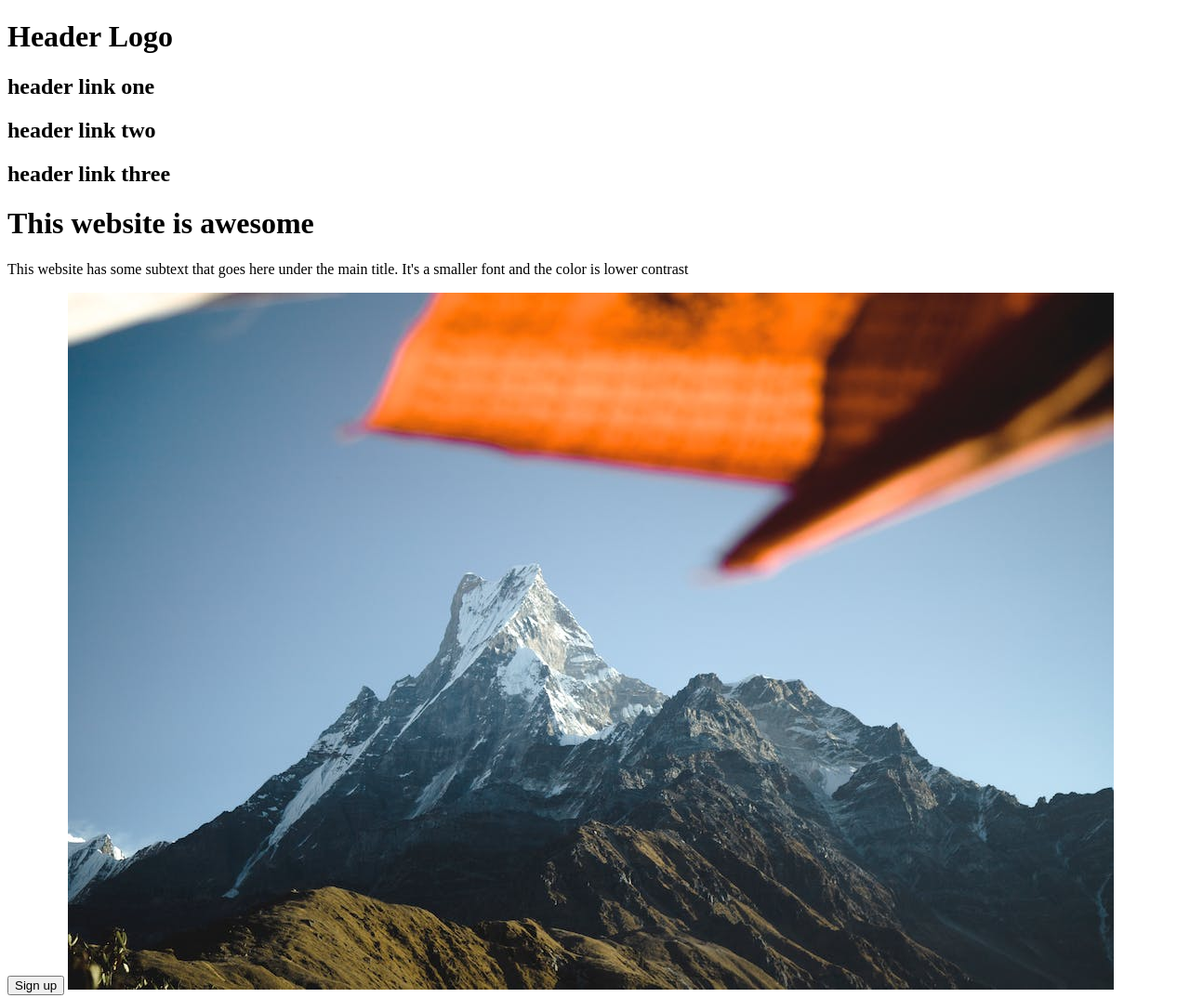
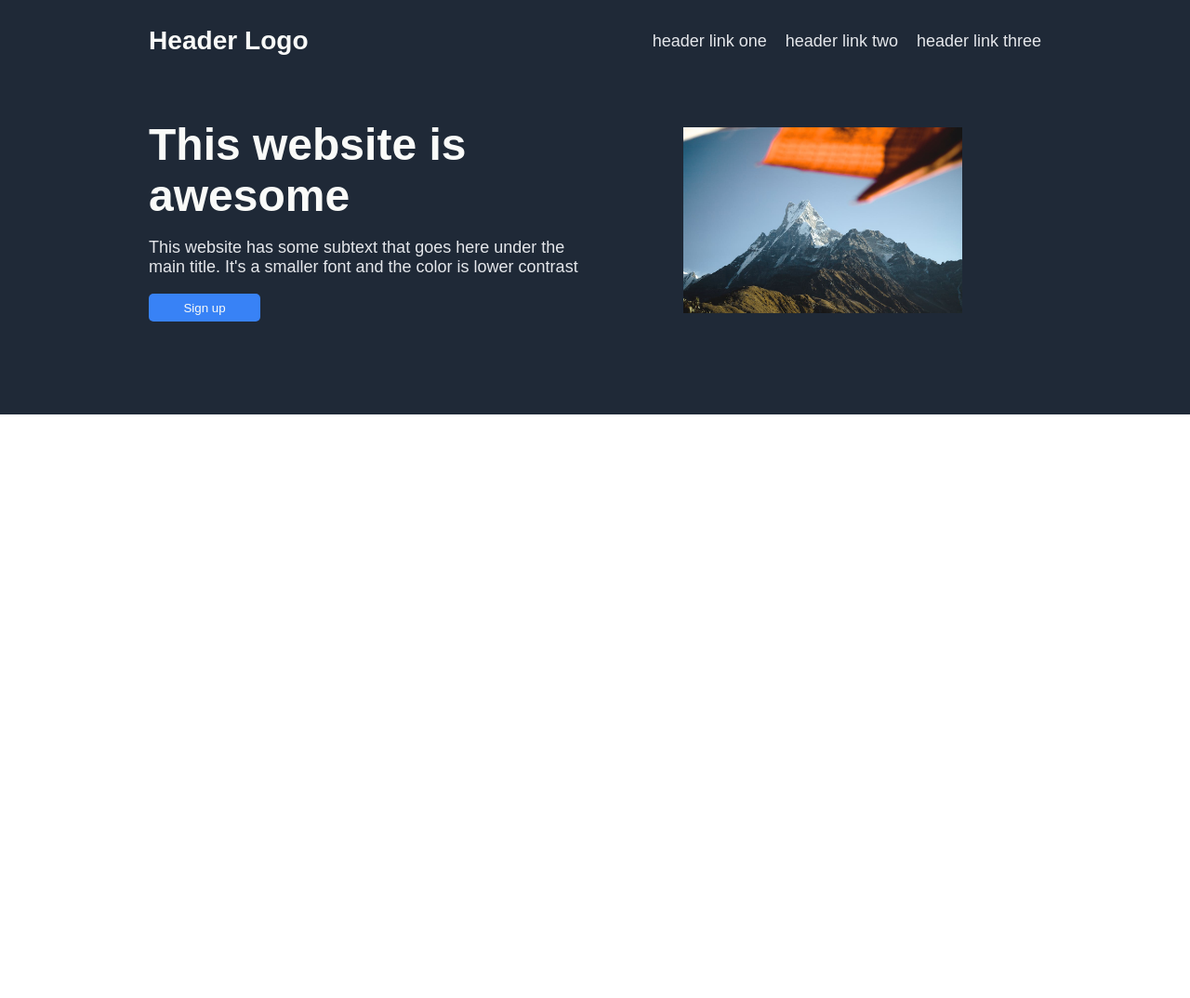
Before and after one commit to Robert-Anderson-dev/landing-page, a plain HTML site: page index.html in a window 1280 px wide. Shown: the whole page at 93% size. After the commit the page ends 800 px from the top, so only its background shows below. Drawn offline with Linux system fonts and the light colour scheme.

Commit message:
finished top panel, split content evenly across row

```diff
--- a/index.html
+++ b/index.html
@@ -5,19 +5,28 @@
     <meta http-equiv="X-UA-Compatible" content="IE=edge">
     <meta name="viewport" content="width=device-width, initial-scale=1.0">
     <title>Landing Page</title>
+    <link rel="stylesheet" href="style.css">
 </head>
 <body>
-    <div class="header">
-        <h1>Header Logo</h1>
-        <h2>header link one</h2>
-        <h2>header link two</h2>
-        <h2>header link three</h2>
-    </div>
     <div class="top-panel">
-        <h1>This website is awesome</h1>
-        <p>This website has some subtext that goes here under the main title. It's a smaller font and the color is lower contrast</p>
-        <button>Sign up</button>
-        <img src="mountain.jpeg">
-    </div>
+        <div class="header">
+            <h3 class="logo">Header Logo</h3>
+            <ul class="header-links">
+                <li>header link one</li>
+                <li>header link two</li>
+                <li>header link three</li>
+            </ul>
+        </div>
+        <div class="lower-top-panel">
+            <div class="top-left">
+                <div class="hero-text">This website is awesome</div>
+                <p class="hero-secondary-text">This website has some subtext that goes here under the main title. It's a smaller font and the color is lower contrast</p>
+                <button>Sign up</button>
+            </div>
+            <div class="top-right">
+                <img src="mountain.jpeg" height="200" width="auto">
+            </div>
+        </div>
+        </div>
 </body>
 </html>
--- a/style.css
+++ b/style.css
@@ -0,0 +1,80 @@
+body {
+    margin: 0;
+    font-family: Arial, Helvetica, sans-serif;
+}
+
+.hero-text {
+    font-size: 48px;
+    font-weight: 800;
+    color: #F9FAF8;
+    border: 0px;
+}
+
+.hero-secondary-text {
+    font-size: 18px;
+    color: #E5E7EB;
+}
+
+
+.top-panel {
+    color: #f9faf8;
+    background: #1f2937;
+    padding-left: 160px;
+    padding-right: 160px;
+    padding-bottom: 100px;
+    display: flex;
+    flex-direction: column;
+
+}
+
+.lower-top-panel {
+    display: flex;
+    flex-direction: row;
+    flex: 1;
+    align-items: center;
+    gap: 20px;
+
+}
+
+.top-left {
+    flex: 1;
+}
+
+.top-right {
+    display: flex;
+    flex: 1;
+    justify-content: center;
+    align-items: center;
+}
+
+.header {
+    display: flex;
+    flex-direction: row;
+    justify-content: space-between;
+    align-items: center;
+    font-size: 24px;
+    padding-bottom: 40px;
+
+}
+
+.header-links {
+    font-size: 18px;
+    color: #E5E7EB;
+    display: flex;
+    flex-direction: row;
+    gap: 20px;
+}
+
+button {
+    color: #F9FAF8;
+    background-color: #3882f6;
+    border: none;
+    border-radius: 5px;
+    cursor: pointer;
+    width: 120px;
+    height: 30px;
+}
+
+ul {
+    list-style-type: none;
+}
```
Also changed, not shown: css-outcome.png (added).
